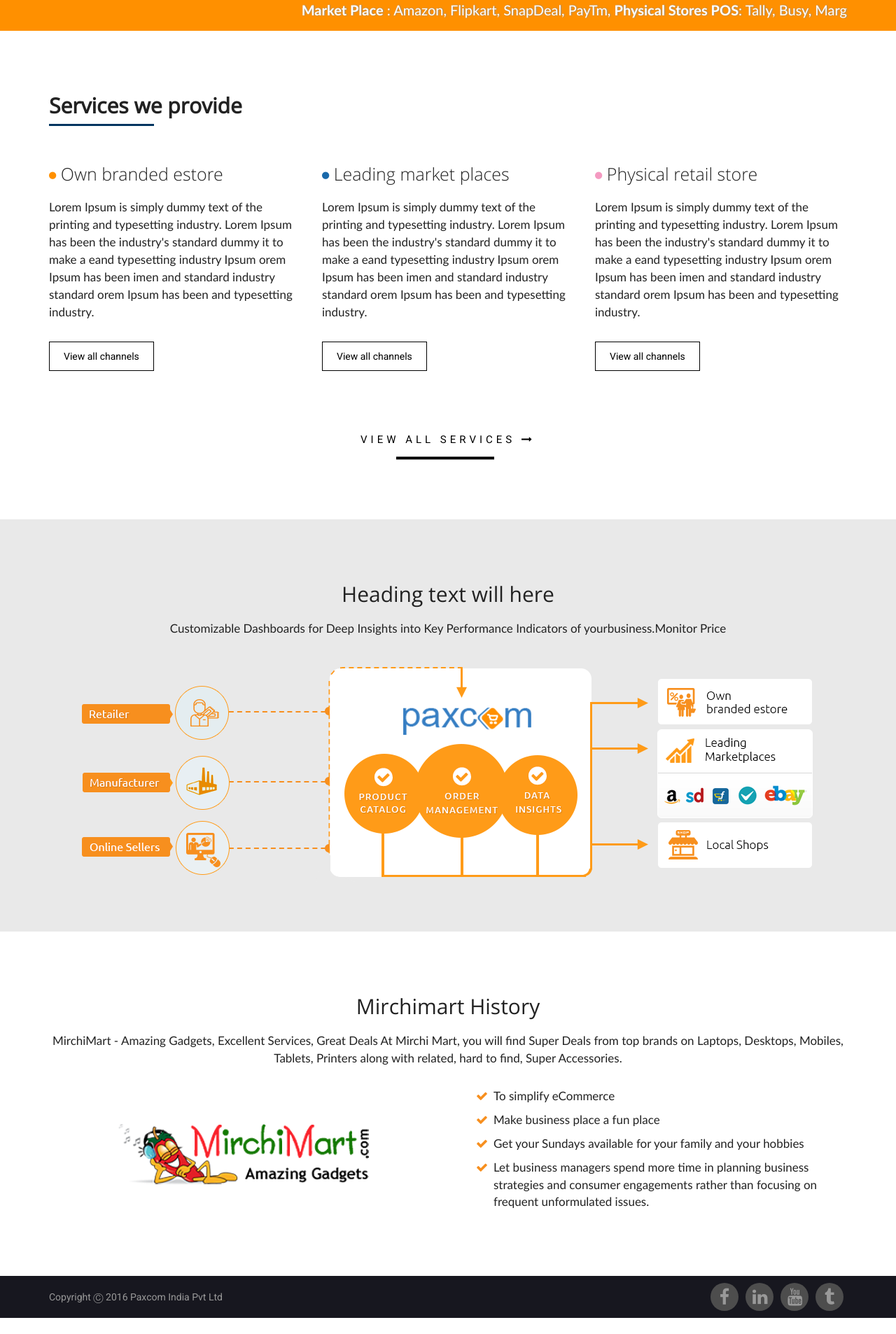
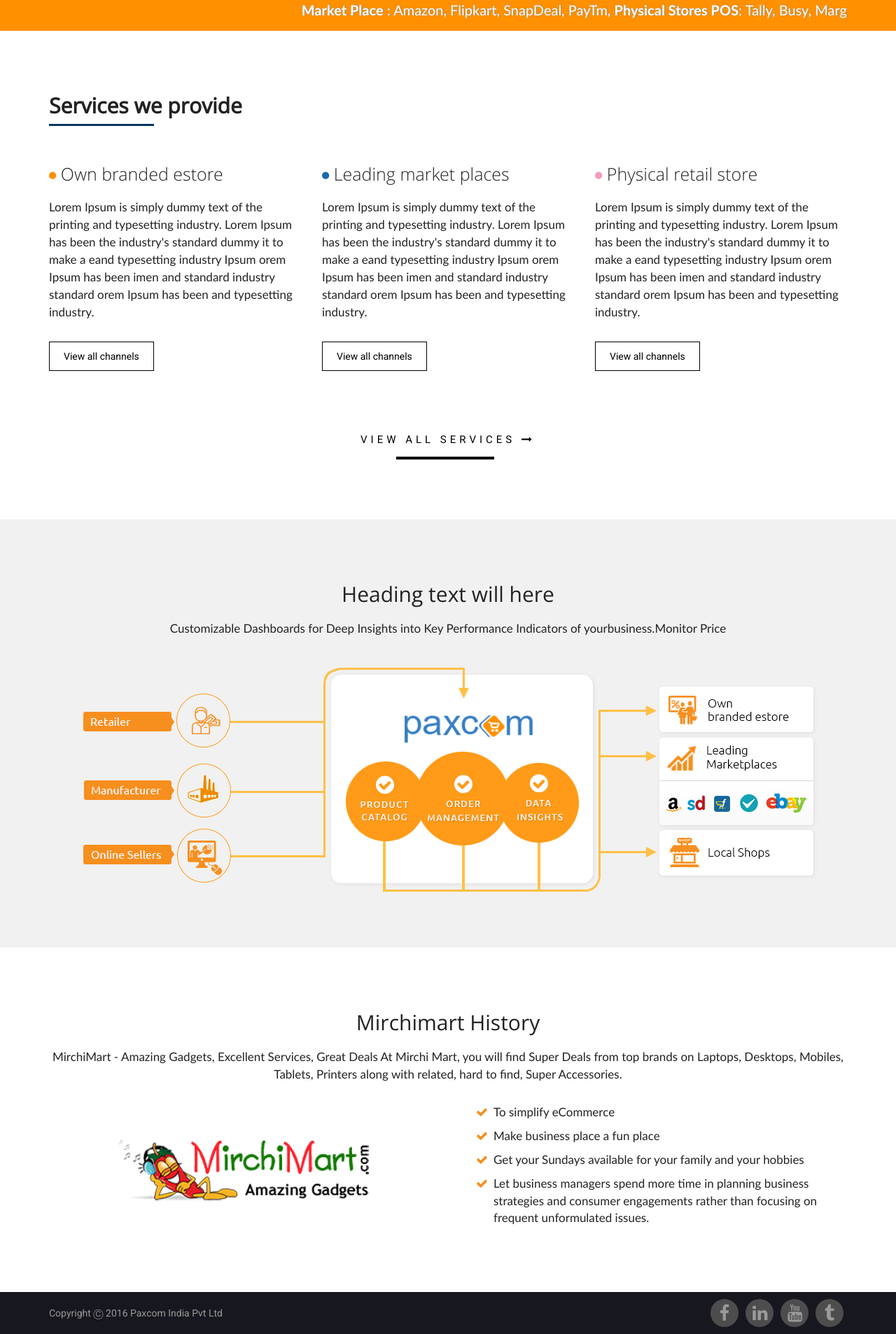
Before and after one commit to paxcom/paxcom.github.io, a Jekyll site: the page built from index.md, in a window 1280 px wide. Shown: the part 865-2771 px from the top of the page at 70% size. Built offline with Jekyll 4.4.1, drawn with Linux system fonts in a browser that asks for light colours; comment, search, counter and statistics services are not loaded; before the commit the page ends 2748 px from its top, so only the background shows below that.

Commit message:
update css and image

```diff
--- a/css/style.css
+++ b/css/style.css
@@ -772,7 +772,7 @@
   stroke-dasharray: 760;
 }
 
-.bg-gray{ background-color:#e9e9e9; padding:70px 0;}
+.bg-gray{ background-color:#F1F1F1; padding:70px 0;}
 .mirchimart-section{ padding:70px 0;}
 
 
```
Also changed, not shown: images/product-info-img.png.
